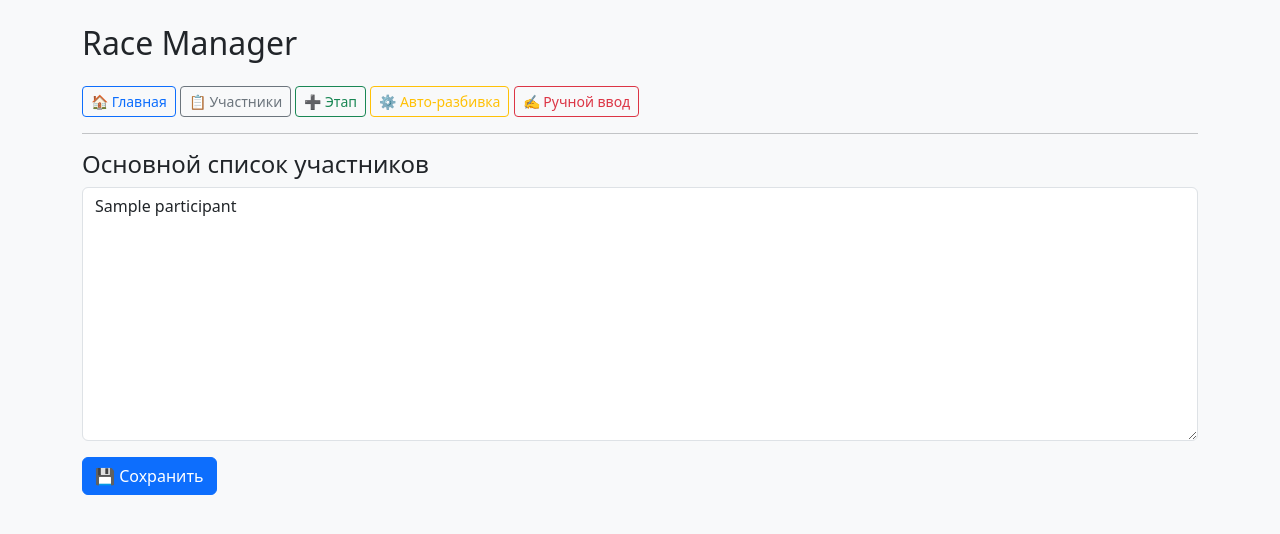
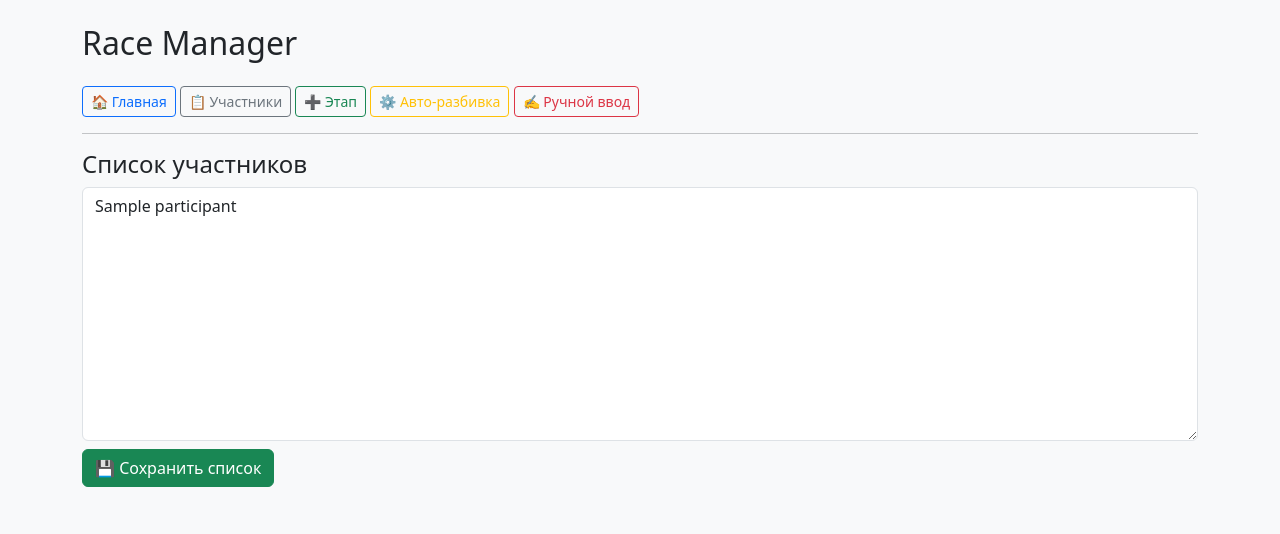
Before and after one commit to V77K/2G.sprint.weekend, a Flask app: template templates/participants.html in a window 1280 px wide. Shown: the top 534 px of the page. Run offline with Flask 3, Linux system fonts and the light colour scheme; the template is opened without the code that fills it: most values are stand-ins (such as "Sample title", 1, 10 or a date in 2020).

Commit message:
Add files via upload

```diff
--- a/templates/participants.html
+++ b/templates/participants.html
@@ -1,9 +1,12 @@
 
 {% extends "layout.html" %}
 {% block content %}
-<h4>Основной список участников</h4>
+<h4>Список участников</h4>
 <form method="post">
-  <textarea name="participants" rows="10" class="form-control">{{ participants | join('\n') }}</textarea>
-  <button class="btn btn-primary mt-3">💾 Сохранить</button>
+  <div class="mb-2">
+    <textarea name="participants" class="form-control" rows="10">{% for p in participants %}{{p}}
+{% endfor %}</textarea>
+  </div>
+  <button class="btn btn-success">💾 Сохранить список</button>
 </form>
 {% endblock %}
```
